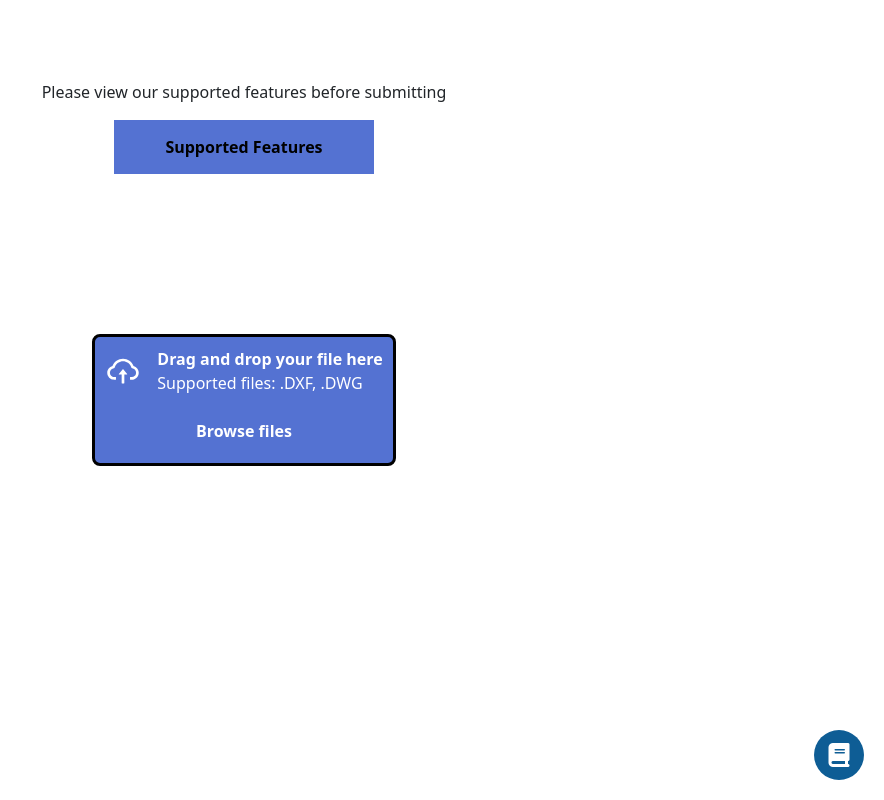
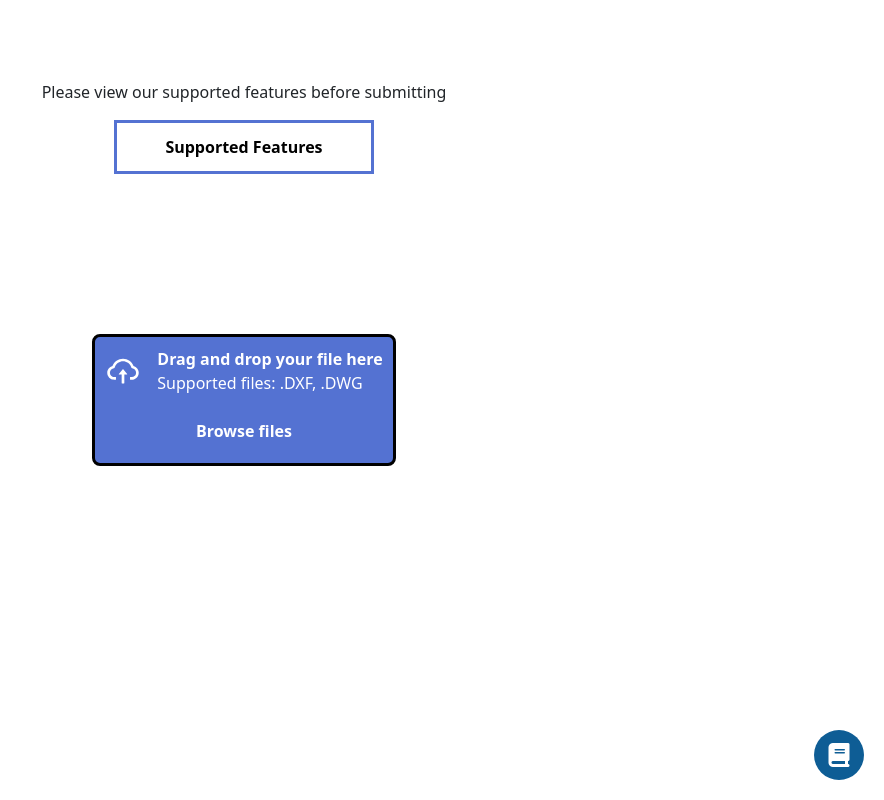
Before and after one commit to dewitte0210/CS458_002_MathiasDieCompany, a React (Create React App) app in the folder FrontEnd/file-submission/: page / in a window 1280 px wide. Shown: the whole page, without its empty margins (396-1280 px from the left). Built offline with nearby package versions, Linux system fonts and the light colour scheme.

Commit message:
Fixed frontend CSS

```diff
--- a/FrontEnd/file-submission/src/Components/UploadAndShow.css
+++ b/FrontEnd/file-submission/src/Components/UploadAndShow.css
@@ -195,7 +195,7 @@
   display: inline-block;
   padding: 12px 48px;
   font-size: 16px;
-  background: rgb(84, 114, 210);
+  background: #FFFFFF;
   font-weight: 600;
   color: #000000;
   cursor: pointer;
```
